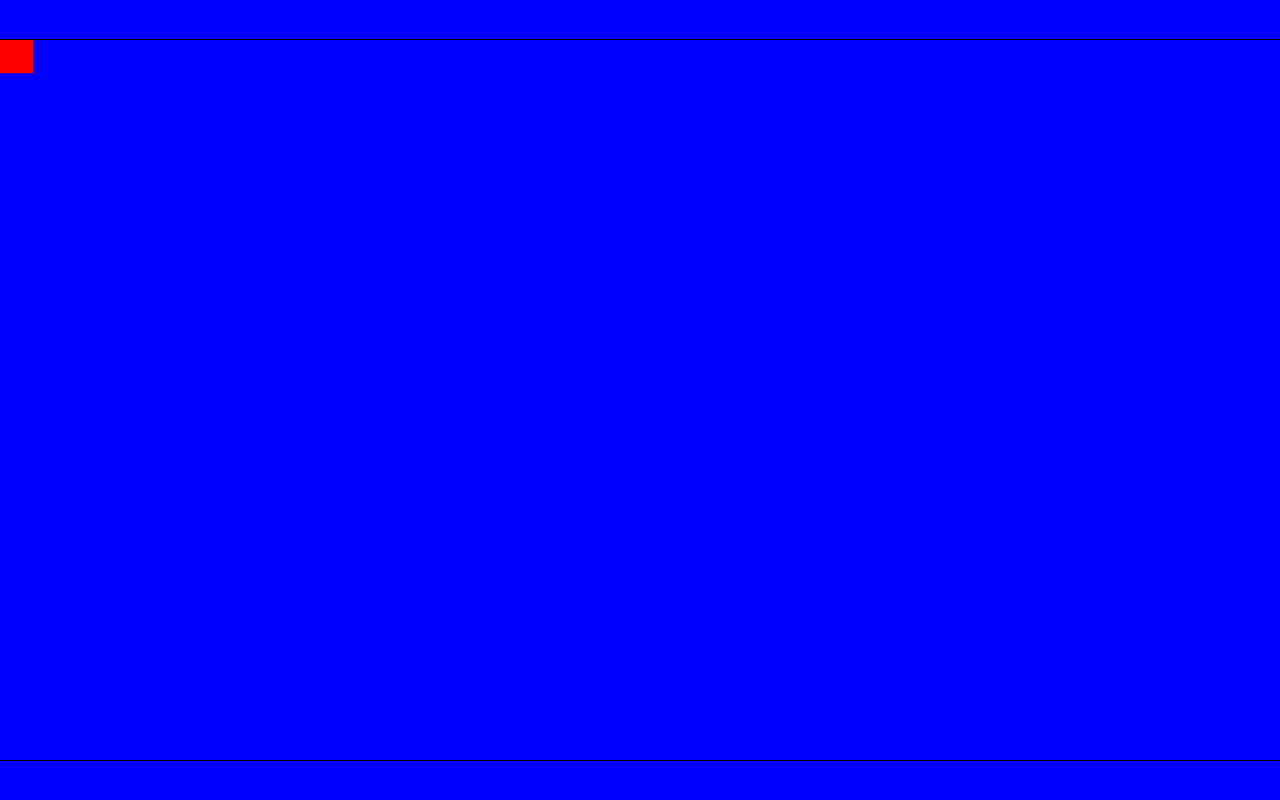
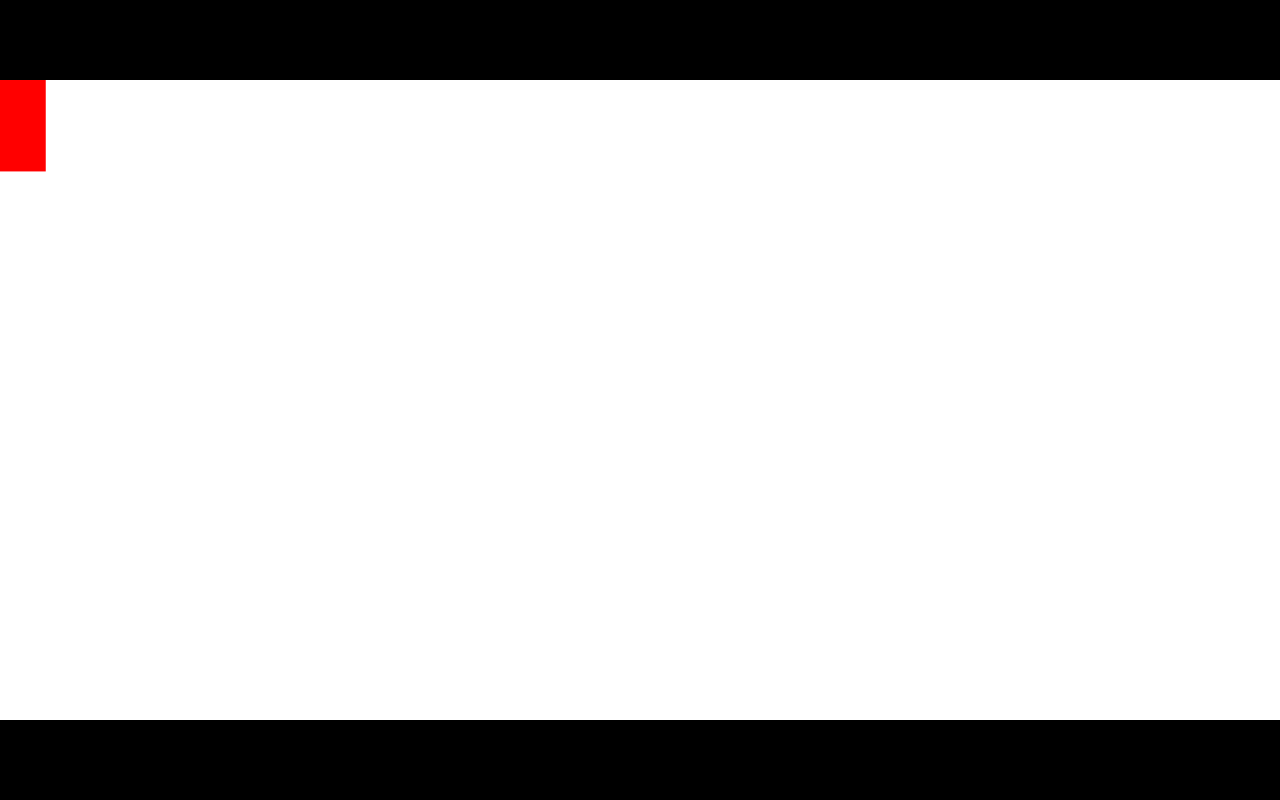
Before and after one commit to Hude06/stick-man, a plain HTML site: page index.html in a window 1280 px wide. Drawn offline with Linux system fonts and the light colour scheme.

```diff
--- a/index.html
+++ b/index.html
@@ -1,17 +1,17 @@
-<!DOCTYPE html>
+<!doctype html>
 <html lang="en">
   <head>
-    <meta charset="UTF-8">
-    <meta name="viewport" content="width=device-width, initial-scale=1.0">
+    <meta charset="UTF-8" />
+    <meta name="viewport" content="width=device-width, initial-scale=1.0" />
     <title>stick man</title>
   </head>
   <body>
-    <canvas id="canvas" width="1920" height="1080"></canvas>
+    <canvas id="canvas"></canvas>
     <style>
       body {
         margin: 0;
         overflow: hidden;
-            background-color: blue;
+        background-color: black;
       }
       #canvas {
         max-width: 100%;
@@ -20,9 +20,9 @@
         top: 50%;
         left: 50%;
         transform: translate(-50%, -50%);
-            border: 1px solid black;
+        background-color: white;
       }
     </style>
-    <script type = "module" src="./main.js"></script>
+    <script type="module" src="./main.js"></script>
   </body>
 </html>
--- a/main.js
+++ b/main.js
@@ -1,37 +1,49 @@
 import { Point, Rect } from "./JudeUtils.js";
-let canvas = document.getElementById('canvas');
-let ctx = canvas.getContext('2d');
+let canvas = document.getElementById("canvas");
+let ctx = canvas.getContext("2d");
+let key = new Map();
+
+canvas.width = 1400;
+canvas.height = 700;
+
 class Globals {
   constructor() {
     this.gravity = 0.1;
   }
 }
+
 class Player {
   constructor() {
-        this.bounds = new Rect(0, 0, 50, 50);
+    this.bounds = new Rect(0, 0, 50, 100);
     this.velocity = new Point(0, 0);
   }
   update() {
     this.velocity.y += Globals.gravity;
     this.bounds.y += this.velocity.y;
     this.bounds.x += this.velocity.x;
-
   }
   draw() {
-        ctx.fillStyle = 'red';
+    ctx.fillStyle = "red";
     ctx.fillRect(this.bounds.x, this.bounds.y, this.bounds.w, this.bounds.h);
   }
 }
 
 let player = new Player();
+
 function loop() {
   ctx.clearRect(0, 0, canvas.width, canvas.height);
   player.draw();
-
   requestAnimationFrame(loop);
 }
 
 function init() {
+  document.addEventListener("keydown", function (e) {
+    key.set(e, true);
+  });
+  document.addEventListener("keyup", function (e) {
+    key.set(e, false);
+  });
   loop();
 }
+
 init();
```
Lines whose indentation alone changed are shown as unchanged.
